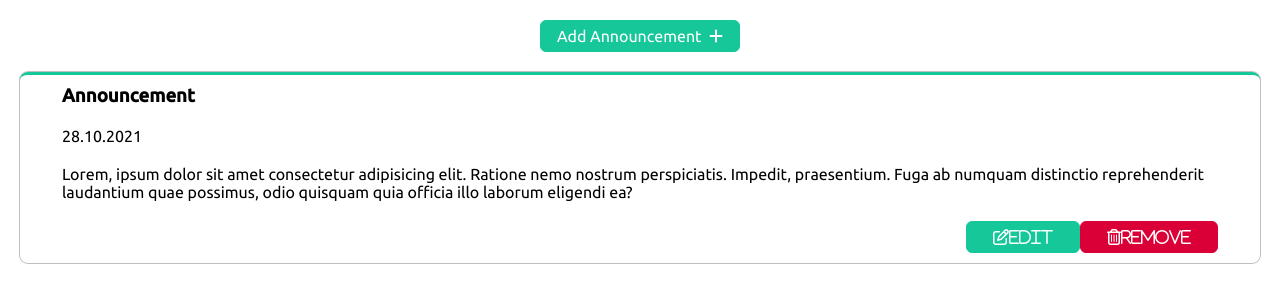
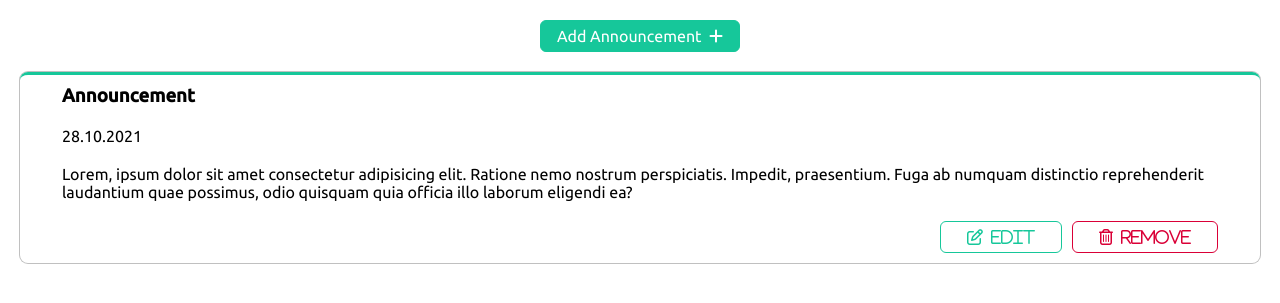
Before and after one commit to visal-jay/CommunityRetreat, a PHP site: page /login/view/forum.php in a window 1280 px wide. Shown: the part 74-377 px from the top of the page. Run offline with PHP 8.4, Linux system fonts and the light colour scheme; some libraries are stand-ins or nearby versions.

Commit message:
forum UI

```diff
--- a/app/view/forum.php
+++ b/app/view/forum.php
@@ -193,9 +193,9 @@
                 <date class="margin-md">28.10.2021</date>
                 <description class="margin-md">Lorem, ipsum dolor sit amet consectetur adipisicing elit. Ratione nemo nostrum perspiciatis. Impedit, praesentium. Fuga ab numquam distinctio reprehenderit laudantium quae possimus, odio quisquam quia officia illo laborum eligendi ea?</description>
                 <update class="margin-md">
-                    <button class="btn btn-solid bg-green border-green" onclick="edit()"><i class="btn-icon far fa-edit margin-side-md">Edit</i></button>
-                    <button class="btn btn-solid bg-red border-red" onclick="remove()"><i class="btn-icon far fa-trash-alt margin-side-md">Remove</i></button>
-                    <div class="flex-row flex-space " style="display: none; padding-top:1rem;">
+                    <button class="btn margin-side-md" onclick="edit()"><i class="btn-icon far fa-edit margin-side-md">&nbsp;&nbsp;Edit</i></button>
+                    <button class="btn clr-red border-red " onclick="remove()"><i class="btn-icon far fa-trash-alt margin-side-md">&nbsp;&nbsp;Remove</i></button>
+                    <div class="flex-row flex-space" style="display: none; padding-top:1rem;">
                         <p class="margin-side-md" style="white-space: nowrap;">Are you sure</p>
                         <i class="fas fa-check clr-green margin-side-md"></i>&nbsp;
                         <i class="fas fa-times clr-red  margin-side-md" onclick="cancel()"></i>
@@ -265,6 +265,7 @@
         }
     }
 
+    //check about the 'onclick' on text and the icon of the button
     function remove() {
         event.target.style.display = "none";
         event.target.nextElementSibling.style.display = "flex";
```
